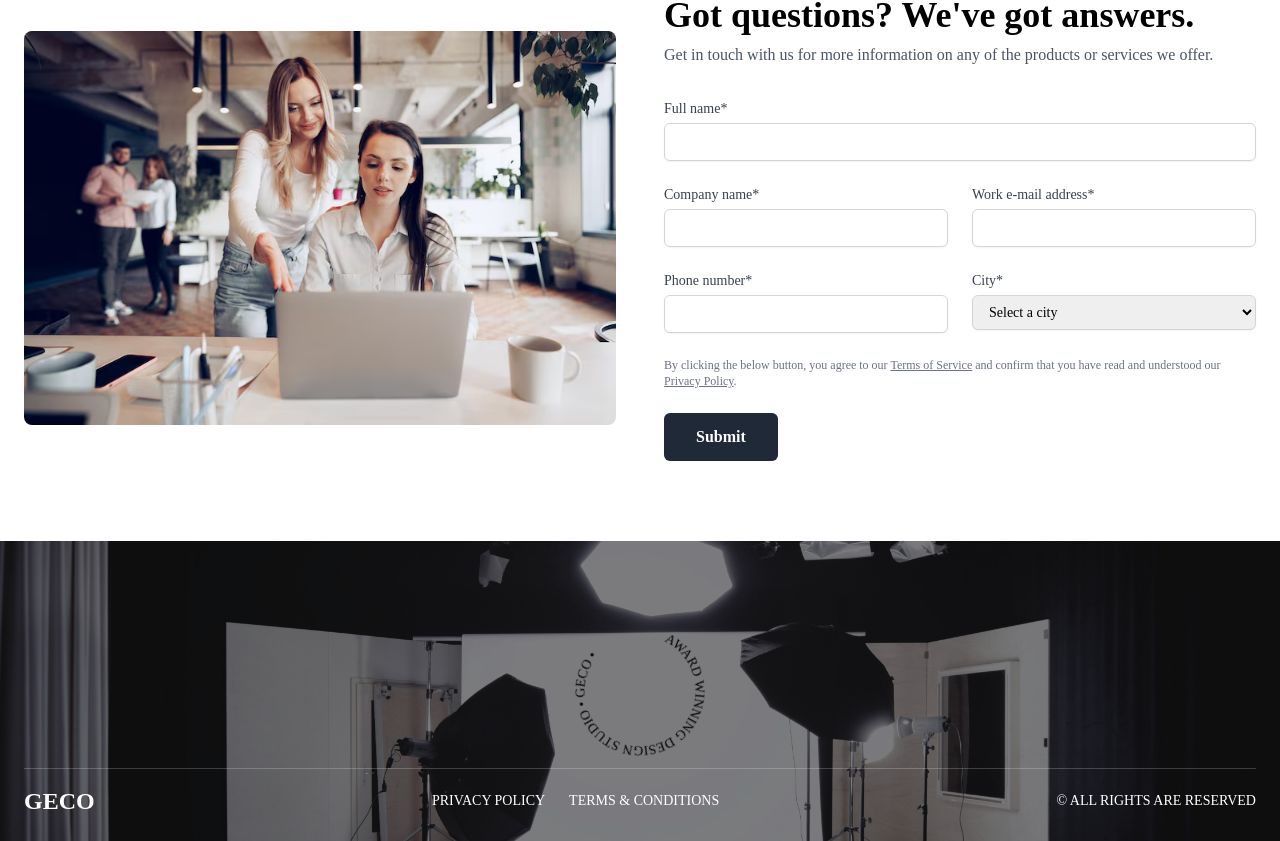
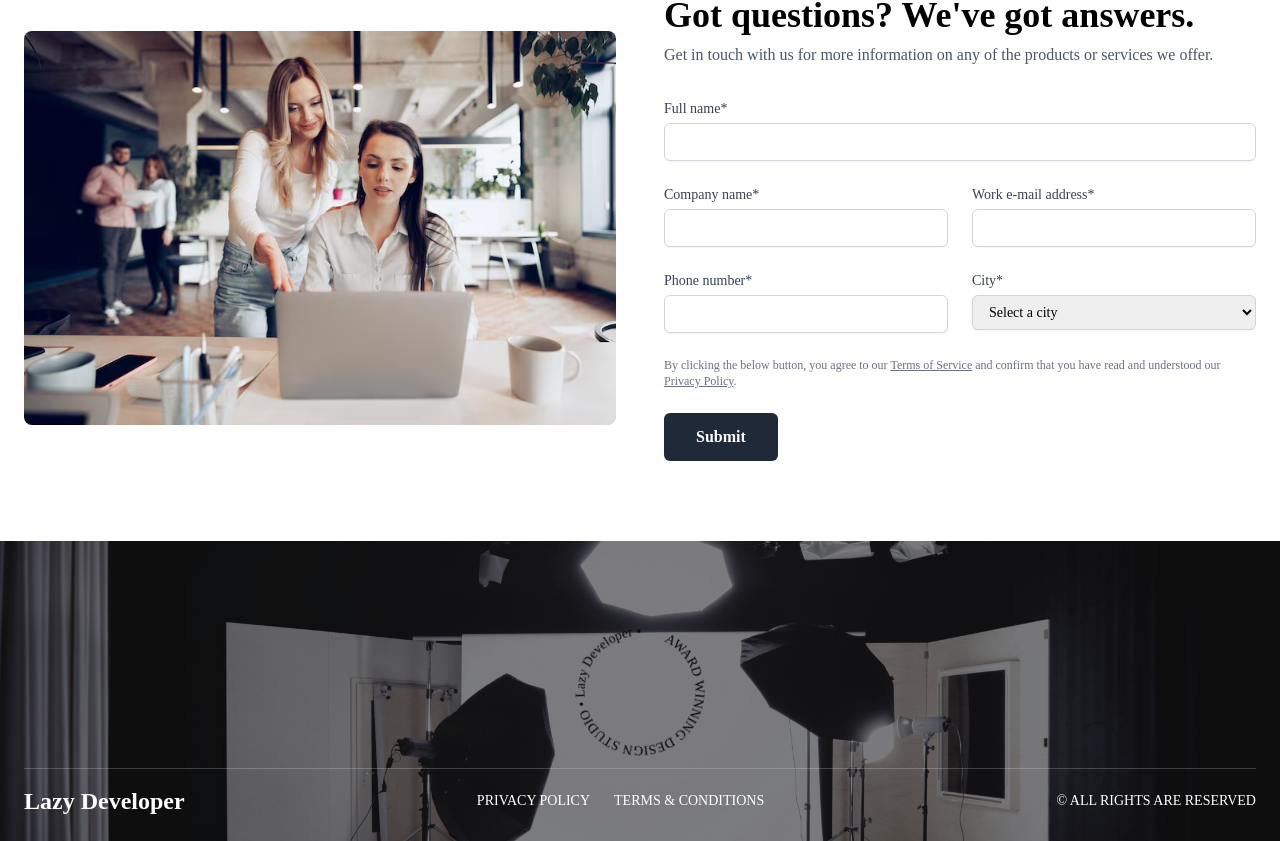
Before and after one commit to Rishik-sinha/coworking-website, a React (Vite) app: page / in a window 1280 px wide. Shown: the part 3488-4329 px from the top of the page. Built offline with nearby package versions, Linux system fonts and the light colour scheme.

Commit message:
feat: Add new sections and update styles

```diff
--- a/src/components/Footer.jsx
+++ b/src/components/Footer.jsx
@@ -3,7 +3,7 @@ import backgroundImage from '../assets/footer-bg.jpg';
 
 const Logo = () => (
   <div className="text-2xl font-bold text-white">
-    GECO
+    Lazy Developer
   </div>
 );
 
@@ -28,7 +28,7 @@ const Footer = () => {
               </defs>
               <text fontSize="9">
                 <textPath xlinkHref="#circle">
-                  AWARD WINNING DESIGN STUDIO • GECO •
+                  AWARD WINNING DESIGN STUDIO • Lazy Developer •
                 </textPath>
               </text>
             </svg>
```
